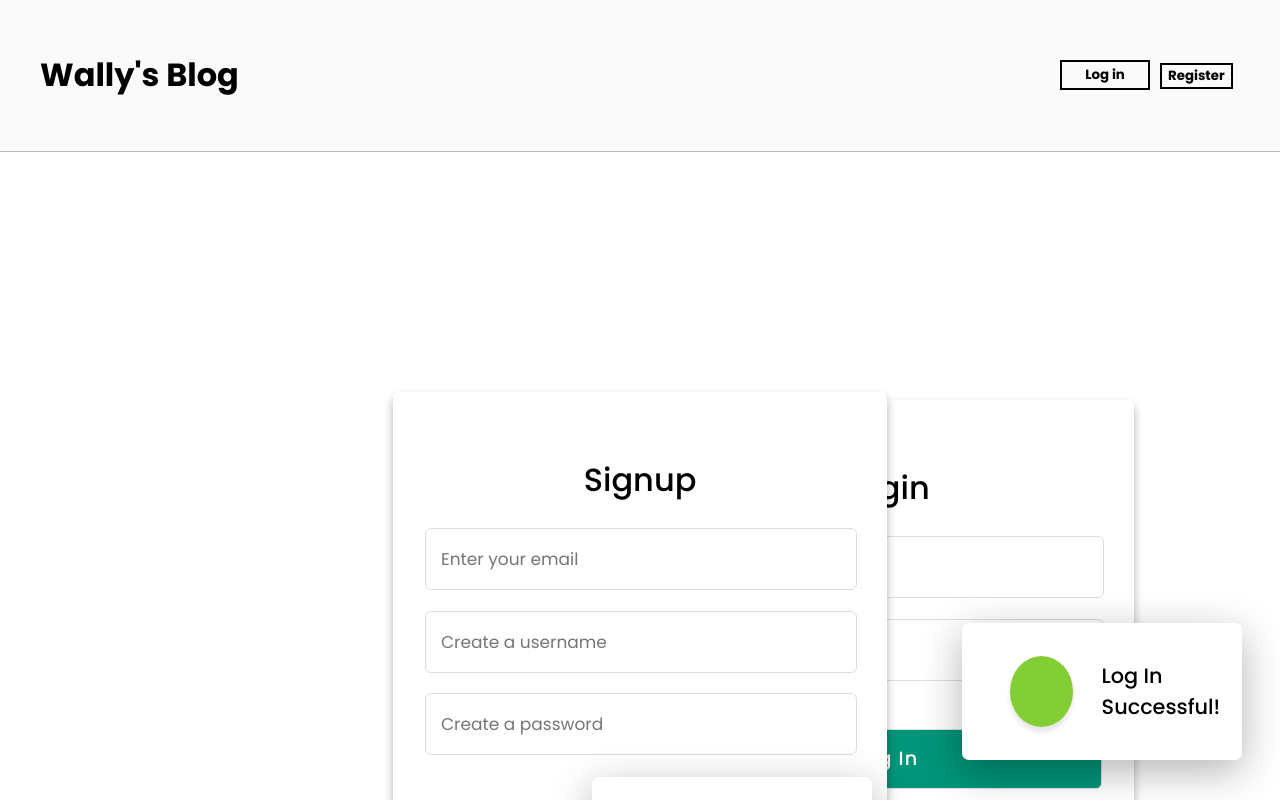
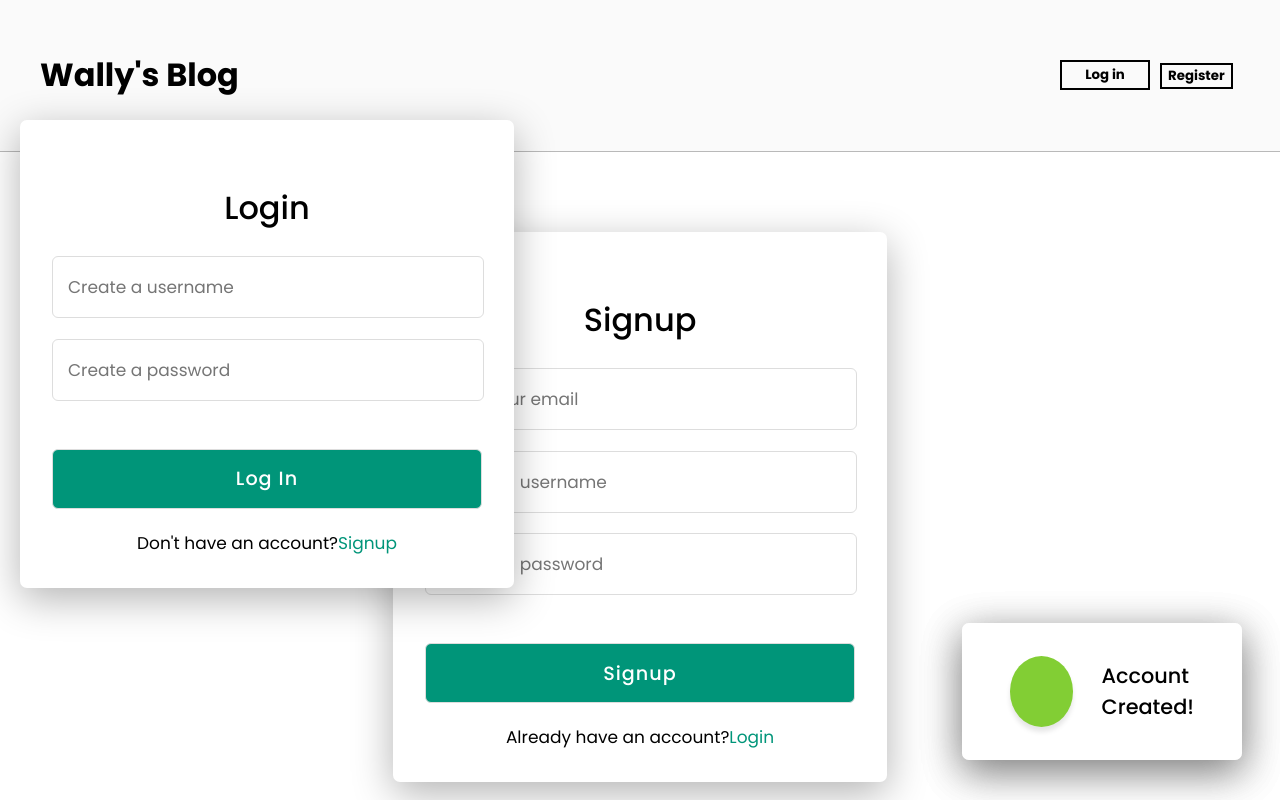
Before and after one commit to Waldorfio/blog-client, a React (Create React App) app: page /register in a window 1280 px wide. Shown: the top 800 px of the page. Built offline with nearby package versions, Linux system fonts and the light colour scheme; no server answers.

Commit message:
Refactor code and adjust login animations

```diff
--- a/src/App.js
+++ b/src/App.js
@@ -3,7 +3,7 @@ import { Outlet } from 'react-router-dom';
 import './styles/style.css';
 import Header from './components/Header';
 import Footer from './components/Footer';
-import User from './components/User';
+import Success from './components/Success';
 
 function App() {
   // State Decalarations
@@ -49,7 +49,6 @@ function App() {
 
   function handleLogin() { // Handles the login popup styling/hiding
     const loginPopup = loginRef.current;
-
     if (loginPopup.style.display === 'none') {
       loginPopup.style.display = '';
     } else {
@@ -64,31 +63,39 @@ function App() {
         handleLogin={handleLogin}
       />
 
-      <main className="login-main" ref={loginRef}>
-          <div id="login">
+      <div id="login" ref={loginRef}>
         <h3>Login</h3>
-              <form className='user-form' onSubmit={loginSubmit} action="" method="post">
-                  <input type="text" id="username" name="username" value="" placeholder="Create a username" />
-                  <input type="password" id="password" name="password" value="" placeholder="Create a password" />
+        <form className="user-form" onSubmit={loginSubmit} action="" method="post">
+          <input
+            type="text"
+            id="username"
+            name="username"
+            placeholder="Create a username"
+          />
+          <input
+            type="password"
+            id="password"
+            name="password"
+            placeholder="Create a password"
+          />
           <input type="submit" value="Log In" />
         </form>
         <div className="signup">
-                  <span className="signup">Don't have an account?
+          <span className="signup">
+            Don't have an account?
             <label htmlFor="check">Signup</label>
           </span>
         </div>
       </div>
 
-          <div className="success-popup">
-              <div className="tick"><i className="material-icons">&#xE876;</i></div>
-              <h4 className="success-msg">Log In Successful!</h4>
-          </div>
-      </main>
+      <Success
+          successMsg="Log In Successful!"
+      />
 
       <Outlet
         context={[
           users, setUsers, // Passing all users, for registration put
-          user, isLoggedIn // Passing on current logged in user
+          user, isLoggedIn, // Passing on current logged in user
         ]}
       />
 
--- a/src/Home.js
+++ b/src/Home.js
@@ -33,12 +33,6 @@ function Home() {
         <div id="welcome">Welcome Guest. Please log in to comment on posts.</div>
       )}
 
-      {/* <div id="all-users">
-        {users.map((u) => (
-          <p>{u.username}</p>
-        ))}
-      </div> */}
-
       <h2 className="all-posts">All Posts</h2>
 
       <div id="content">
--- a/src/Register.js
+++ b/src/Register.js
@@ -1,5 +1,6 @@
 import React, { useState } from 'react';
 import { useOutletContext } from 'react-router-dom';
+import Success from './components/Success';
 
 function Register() {
   const [users, setUsers] = useOutletContext();
@@ -34,14 +35,13 @@ function Register() {
 
   return (
     <main className="register-main">
-        <div className='user-form' id="register">
+      <div className="user-form" id="register">
         <h3>Signup</h3>
-            <form className='user-form' onSubmit={addUser}>
+        <form className="user-form" onSubmit={addUser}>
           <input
             type="email"
             id="email"
             name="email"
-                  value=""
             placeholder="Enter your email"
             value={formData.email}
             onChange={(e) => setFormData({ ...formData, email: e.target.value })}
@@ -50,7 +50,6 @@ function Register() {
             type="text"
             id="username"
             name="username"
-                  value=""
             placeholder="Create a username"
             value={formData.username}
             onChange={(e) => setFormData({ ...formData, username: e.target.value })}
@@ -59,7 +58,6 @@ function Register() {
             type="password"
             id="password"
             name="password"
-                  value=""
             placeholder="Create a password"
             value={formData.password}
             onChange={(e) => setFormData({ ...formData, password: e.target.value })}
@@ -68,17 +66,18 @@ function Register() {
         </form>
 
         <div className="signup">
-                <span className="signup">Already have an account?
+          <span className="signup">
+            Already have an account?
             <label htmlFor="check">Login</label>
           </span>
         </div>
 
-            <div className="success-popup">
-                <div className="tick"><i className="material-icons">&#xE876;</i></div>
-                <h4 className="success-msg">Account Created!</h4>
       </div>
 
-        </div>
+      <Success
+          successMsg="Account Created!"
+      />
+
     </main>
   );
 }
--- a/src/components/Header.js
+++ b/src/components/Header.js
@@ -6,8 +6,8 @@ function Header(props) {
   return (
     <header>
       <Link to="/"><h1>Wally's Blog</h1></Link>
-      <button id='login-btn' onClick={handleLogin}>Log in</button>
-      <Link to="register" id='register-btn'><button>Register</button></Link>
+      <button id="login-btn" onClick={handleLogin}>Log in</button>
+      <Link to="register" id="register-btn"><button>Register</button></Link>
     </header>
   );
 }
--- a/src/components/User.js
+++ /dev/null
@@ -1,12 +0,0 @@
-function User(props) {
-  const { username, password } = props;
-
-  return (
-    <div className="user">
-      <h2>{username}</h2>
-      <p>{password}</p>
-    </div>
-  );
-}
-
-export default User;
--- a/src/styles/style.css
+++ b/src/styles/style.css
@@ -193,8 +193,7 @@ button:hover {
 
 /* REGISTER & LOGIN
 –––––––––––––––––––––––––––––––––––––––––––––––––– */
-.register-main, .login-main {
-    z-index: 1;
+.register-main {
     display: grid;
     grid-template-rows: 1fr;
     grid-template-columns: 1fr;
@@ -203,9 +202,10 @@ button:hover {
     padding: 5rem;
 }
 #login {
-    position: fixed;
-    top: 50%;
-    left: 50%;
+    z-index: 1;
+    position: absolute;
+    top: 120px;
+    left: 20px;
     transform: translate(-50%, -50%);
 }
 #register, #login {
@@ -213,7 +213,7 @@ button:hover {
     width: 100%;
     background: #fff;
     border-radius: 7px;
-    box-shadow: 0 5px 10px rgba(0,0,0,0.3);
+    box-shadow: 0 11px 40px rgba(0,0,0,0.3);
     padding: 2rem;
 }
 h3 {
@@ -339,10 +339,10 @@ header, #login-btn, #register-btn, #welcome, .all-posts,
     -ms-animation-duration: 1.5s;
     -moz-animation-duration: 1.5s;
 }
-header, footer, .success-popup {
+header, footer, #login, .success-popup {
     animation-delay: 0s;
 }
-#detailed-post, #register, #login {
+#detailed-post, #register {
     animation-delay: 0.3s;
 }
 #welcome, #login-btn, #register-btn, #like-post {
```
Lines whose indentation alone changed are shown as unchanged.
